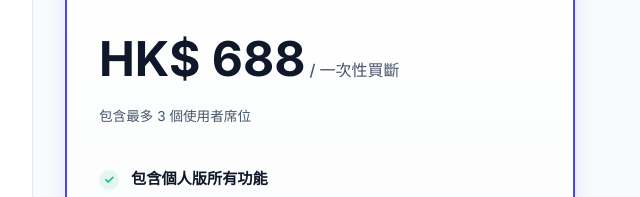
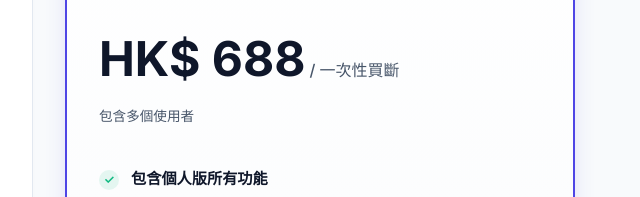
Before and after one commit to 728rabbit/Finance-Tracker, a plain HTML site: page index.html in a window 1280 px wide. Shown: the part 1751-1948 px from the top of the page, 591-1231 px from the left. Drawn offline with Linux system fonts and the light colour scheme.

Commit message:
Update index.html

```diff
--- a/index.html
+++ b/index.html
@@ -708,7 +708,7 @@
                         <div class="plan-desc">適合夫妻/情侶共用、小型工作室與初創團隊。</div>
 
                         <div class="price">HK$ 688 <span>/ 一次性買斷</span></div>
-                        <div class="price-note">包含最多 3 個使用者席位</div>
+                        <div class="price-note">包含多個使用者</div>
 
                         <ul class="plan-features">
                             <li><strong>包含個人版所有功能</strong></li>
```
